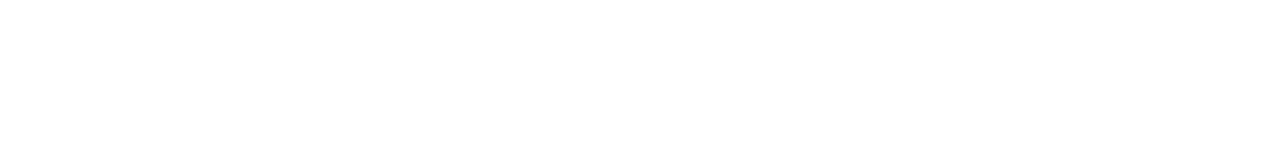
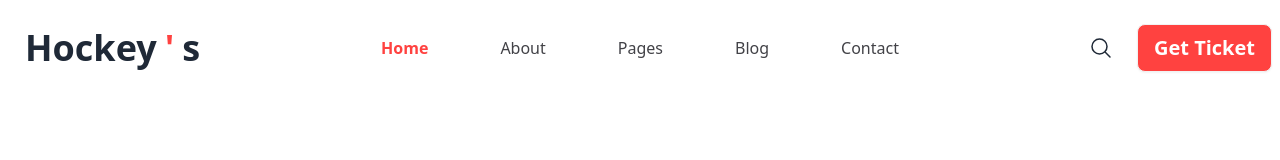
Before and after one commit to shipon1242/Assignment-three, a plain HTML site: page index.html in a window 1280 px wide. Drawn offline with nearby package versions, Linux system fonts and the light colour scheme.

Commit message:
navbar added withot responsive

```diff
--- a/index.html
+++ b/index.html
@@ -4,9 +4,75 @@
     <meta charset="UTF-8">
     <meta name="viewport" content="width=device-width, initial-scale=1.0">
     <title>Hockes</title>
+    <link href="https://cdn.jsdelivr.net/npm/daisyui@4.6.0/dist/full.min.css" rel="stylesheet" type="text/css" />
+<script src="https://cdn.tailwindcss.com"></script>
+<link rel="preconnect" href="https://fonts.googleapis.com">
+<link rel="preconnect" href="https://fonts.gstatic.com" crossorigin>
+<!---manropr font-->
+<link href="https://fonts.googleapis.com/css2?family=Manrope:wght@200..800&display=swap" rel="stylesheet">
+<script>
+    tailwind.config = {
+      theme: {
+        extend: {
+          colors: {
+            clifford: '#da373d',
+            'hokes-color': '#FF4240',
+          }
+        }
+      }
+    }
+  </script>
+<style>
+// <uniquifier>: Use a uniquifier for the class name
+// <weight>: Use a value from 200 to 800
+
+.font-manrope {
+  font-family: "Manrope", sans-serif;
+  font-optical-sizing: auto;
+  font-weight: <weight>;
+  font-style: normal;
+}
+
+</style>
 </head>
-<body>
-    <header></header>
+<body class="font-manrope">
+    <header class="container mx-auto">
+        <nav class="pt-3">
+            <div class="navbar bg-base-100">
+                <div class="navbar-start">
+                  <div class="dropdown">
+                    <div tabindex="0" role="button" class="btn btn-ghost lg:hidden">
+                      <svg xmlns="http://www.w3.org/2000/svg" class="h-5 w-5" fill="none" viewBox="0 0 24 24" stroke="currentColor"><path stroke-linecap="round" stroke-linejoin="round" stroke-width="2" d="M4 6h16M4 12h8m-8 6h16" /></svg>
+                    </div>
+                    <ul tabindex="0" class="menu menu-sm dropdown-content mt-3 z-[1] p-2 shadow bg-base-100 rounded-box w-52 text-[#424247] text-base">
+                      <li class="text-hokes-color"><a>Home</a></li>
+                      <li><a>About</a></li>
+                      <li><a>Pages</a></li>
+                      <li><a>Blog</a></li>
+                      <li><a>Contact </a></li>
+                    </ul>
+                  </div>
+                  <a class="btn btn-ghost text-4xl font-black  ">Hockey<span class=" text-hokes-color">'</span>s</a>
+                </div>
+                <div class="navbar-center hidden lg:flex">
+                  <ul class="menu menu-horizontal px-1 text-[#424247] text-base font-normal gap-10">
+                    <li class="text-hokes-color font-semibold "><a>Home</a></li>
+                    <li><a>About</a></li>
+                    <li><a>Pages</a></li>
+                    <li><a>Blog</a></li>
+                    <li><a>Contact </a></li>
+                  </ul>
+                </div>
+                <div class="navbar-end  gap-6 ">
+                    <svg  xmlns="http://www.w3.org/2000/svg" fill="none" viewBox="0 0 24 24" stroke-width="1.5" stroke="currentColor" class="  w-6 h-6">
+                        <path stroke-linecap="round" stroke-linejoin="round" d="m21 21-5.197-5.197m0 0A7.5 7.5 0 1 0 5.196 5.196a7.5 7.5 0 0 0 10.607 10.607Z" />
+                      </svg>
+
+                  <a class="btn lg:max-w-36  text-xl font-semibold text-white bg-hokes-color ">Get Ticket</a>
+                </div>
+              </div>
+        </nav>
+    </header>
     <main></main>
     <footer></footer>
 </body>
--- /dev/null
+++ b/tailwind.config.js
@@ -0,0 +1,8 @@
+/** @type {import('tailwindcss').Config} */
+module.exports = {
+    content: ["./src/**/*.{html,js}"],
+    theme: {
+      extend: {},
+    },
+    plugins: [],
+  }
```
